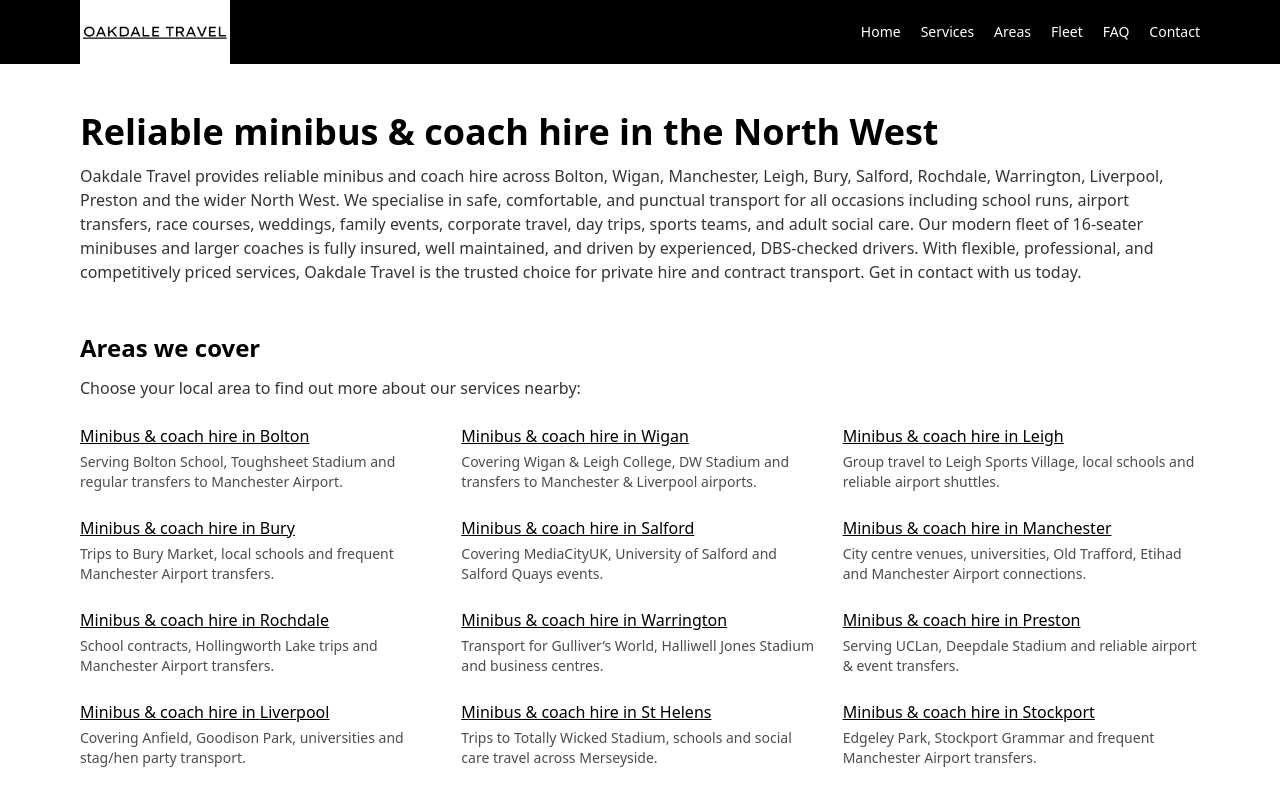
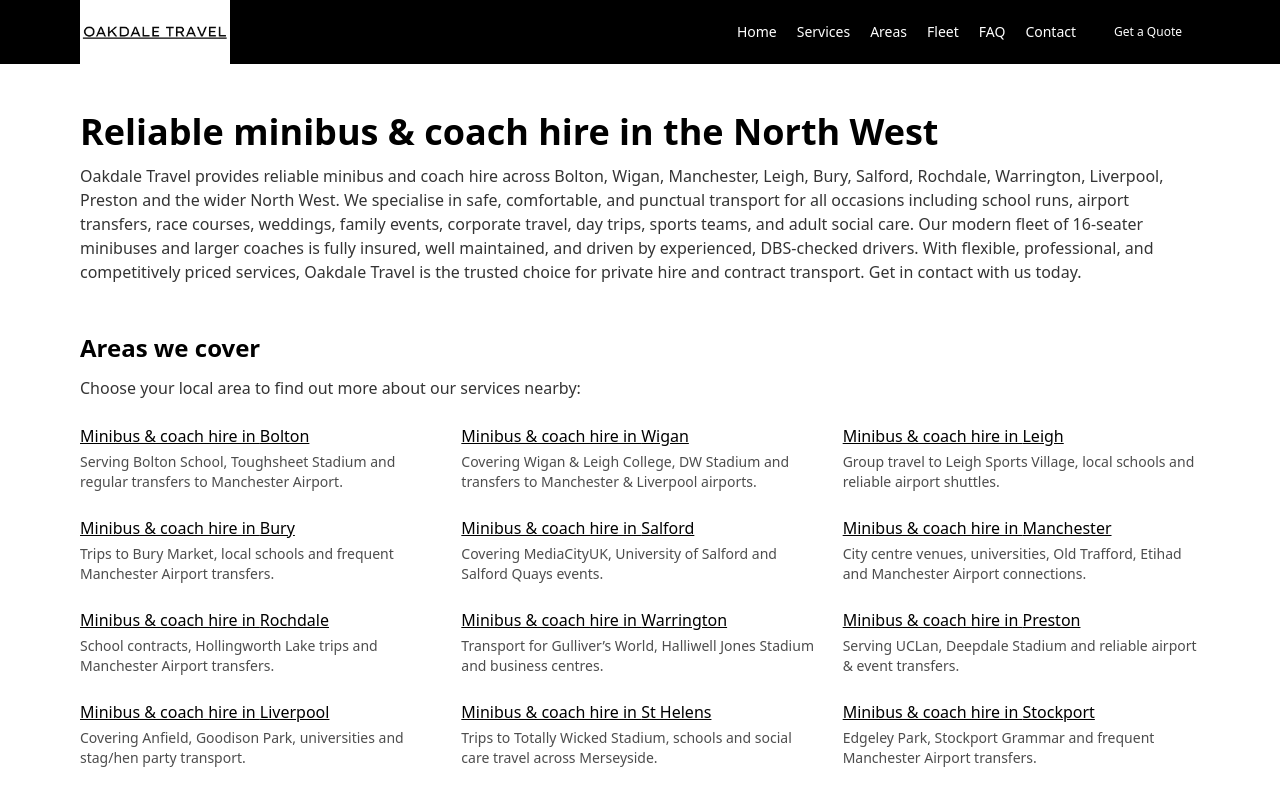
Before and after one commit to abydhalech/oakdale-next, a Next.js app: page / in a window 1280 px wide. Shown: the top 796 px of the page. Built offline with nearby package versions, Linux system fonts and the light colour scheme.

Commit message:
Update Layout.js

```diff
--- a/components/Layout.js
+++ b/components/Layout.js
@@ -11,13 +11,14 @@
           <Link href="/" className="flex items-center gap-2">
             <Image src="/logo.png" alt="Oakdale Travel logo" width={150} height={40} priority />
           </Link>
-          <nav className="flex gap-5 text-sm">
+          <nav className="flex items-center gap-5 text-sm">
   <Link href="/" className="hover:underline">Home</Link>
   <Link href="/services" className="hover:underline">Services</Link>
   <Link href="/areas" className="hover:underline">Areas</Link>
   <Link href="/fleet" className="hover:underline">Fleet</Link>
   <Link href="/faq" className="hover:underline">FAQ</Link>
   <Link href="/contact" className="hover:underline">Contact</Link>
+  <Link href="/contact" className="button-primary text-xs">Get a Quote</Link>
           </nav>
         </div>
       </header>
```
